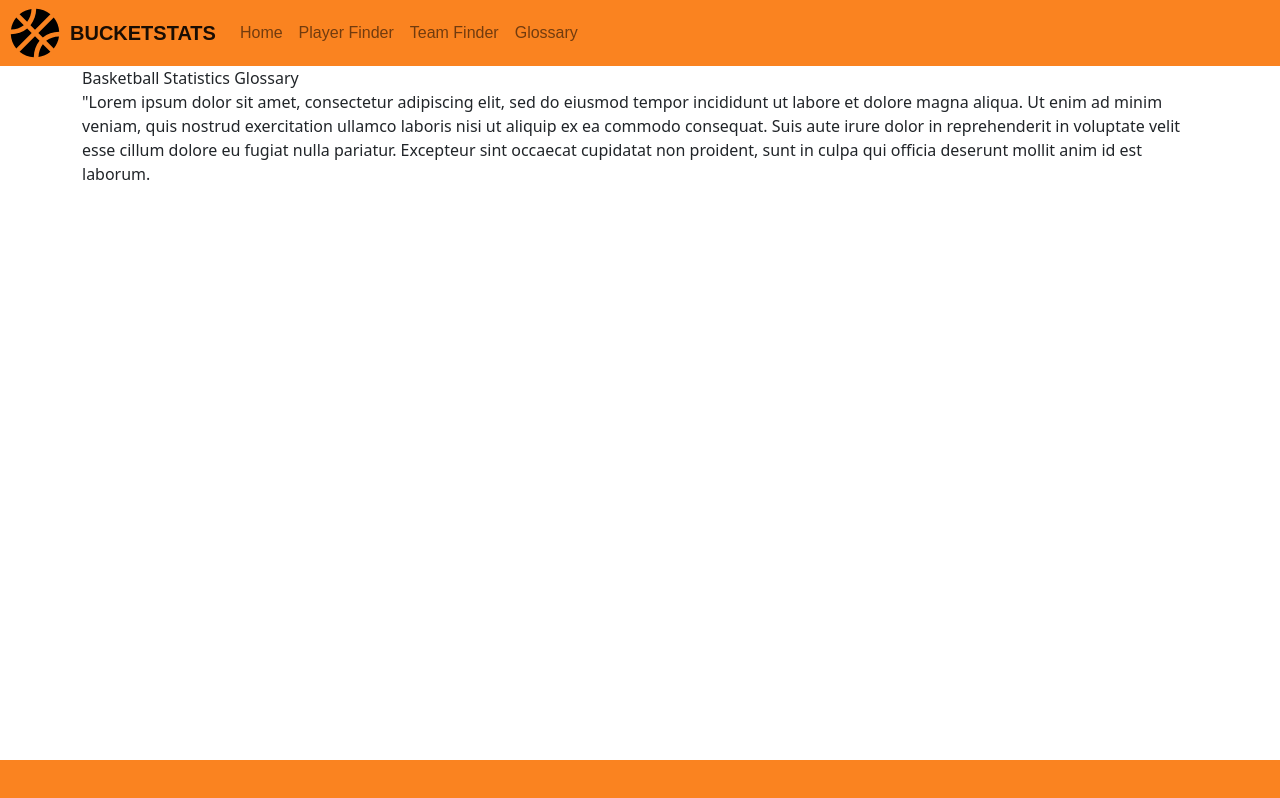
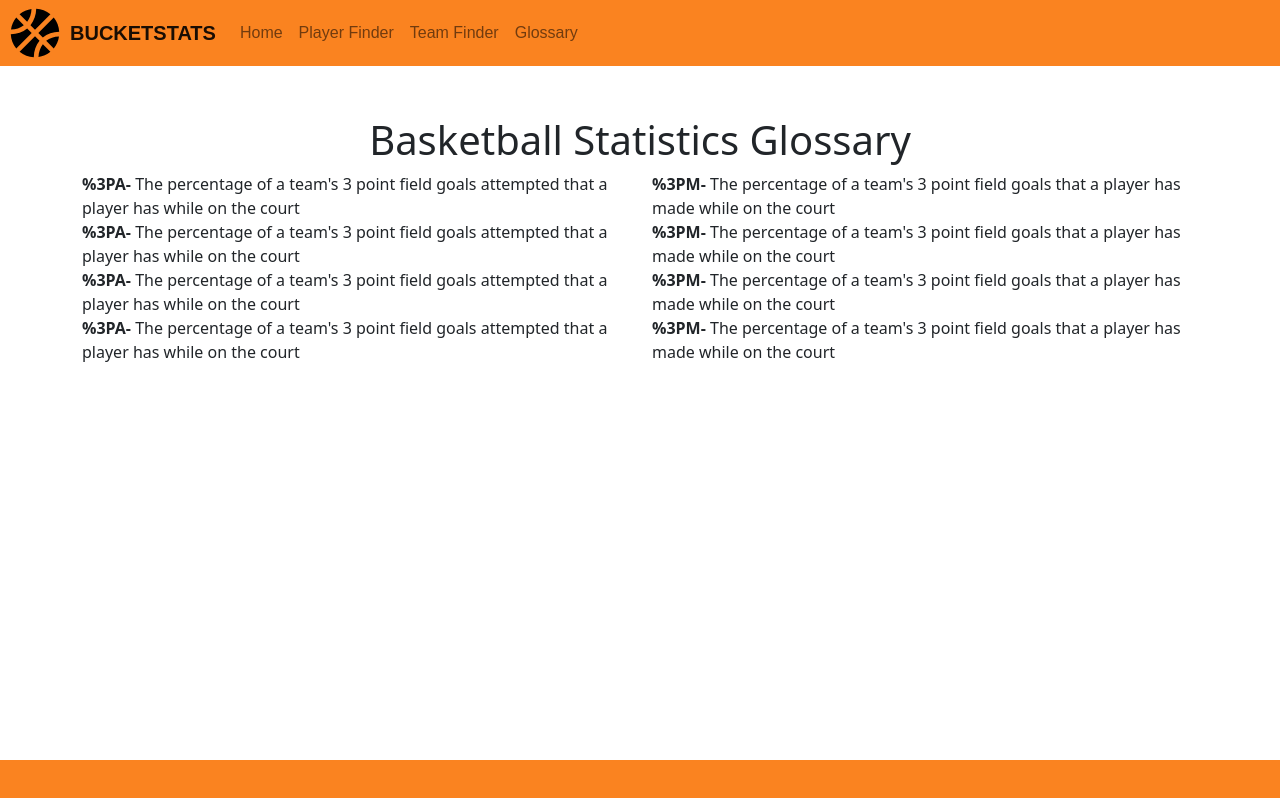
Before and after one commit to Slew401/BallerStats, a React (Create React App) app in the folder source-code/: page /Glossary in a window 1280 px wide. Built offline with nearby package versions, Linux system fonts and the light colour scheme.

Commit message:
Glossary Template Added

```diff
--- a/source-code/public/index.html
+++ b/source-code/public/index.html
@@ -24,7 +24,7 @@
       work correctly both with client-side routing and a non-root public URL.
       Learn how to configure a non-root public URL by running `npm run build`.
     -->
-    <title>React App</title>
+    <title>Bucket Stats</title>
   </head>
   <body>
     <noscript>You need to enable JavaScript to run this app.</noscript>
--- a/source-code/src/App.css
+++ b/source-code/src/App.css
@@ -37,3 +37,12 @@
     padding-top: 50px;
     padding-bottom: 50px;
 }
+
+.content {
+    padding-top: 50px;
+    padding-bottom: 50px;
+}
+
+.title-head {
+    text-align: center;
+}
--- a/source-code/src/App.js
+++ b/source-code/src/App.js
@@ -1,6 +1,6 @@
 import React from 'react'
 import { Navigation, TeamFinder, PlayerFinder, Glossary, Home } from './components'
-import { Switch, Route } from 'react-router-dom'
+import { Switch, Route, Redirect} from 'react-router-dom'
 
 
 import "./App.css";
@@ -13,9 +13,10 @@ const App = () => {
            </div>
             <div className = "main-body">
             <Switch>
-                <Route path = "/Home">
+                {/* Redirect doesnt work to get to home needs fixing*/}
+                <Redirect exact from="/" to = "/Home">
                     <Home/>
-                </Route>
+                </Redirect>
                 <Route path = "/PlayerFinder">
                     <PlayerFinder/>
                 </Route>
--- a/source-code/src/components/Glossary.js
+++ b/source-code/src/components/Glossary.js
@@ -1,18 +1,30 @@
 import React from 'react';
-import {Container} from 'react-bootstrap'
+import {Container, Row, Col} from 'react-bootstrap'
 
 const Glossary = () => {
     return (
         <div>
-             <Container>
+             <Container className = "content">
                 <div>
-                    Basketball Statistics Glossary
+                    <h1 className = "title-head">Basketball Statistics Glossary</h1>
                 </div>
                 <div>
-                    "Lorem ipsum dolor sit amet, consectetur adipiscing elit, sed do eiusmod tempor incididunt ut labore et dolore magna
-                    aliqua. Ut enim ad minim veniam, quis nostrud exercitation ullamco laboris nisi ut aliquip ex ea commodo consequat.
-                    Suis aute irure dolor in reprehenderit in voluptate velit esse cillum dolore eu fugiat nulla pariatur.
-                    Excepteur sint occaecat cupidatat non proident, sunt in culpa qui officia deserunt mollit anim id est laborum.
+                    <Row>
+                        <Col><b>%3PA-</b>  The percentage of a team's 3 point field goals attempted that a player has while on the court </Col>
+                        <Col><b>%3PM-</b> The percentage of a team's 3 point field goals that a player has made while on the court</Col>
+                    </Row>
+                    <Row>
+                        <Col><b>%3PA-</b>  The percentage of a team's 3 point field goals attempted that a player has while on the court </Col>
+                        <Col><b>%3PM-</b> The percentage of a team's 3 point field goals that a player has made while on the court</Col>
+                    </Row>
+                    <Row>
+                        <Col><b>%3PA-</b>  The percentage of a team's 3 point field goals attempted that a player has while on the court </Col>
+                        <Col><b>%3PM-</b> The percentage of a team's 3 point field goals that a player has made while on the court</Col>
+                    </Row>
+                    <Row>
+                        <Col><b>%3PA-</b>  The percentage of a team's 3 point field goals attempted that a player has while on the court </Col>
+                        <Col><b>%3PM-</b> The percentage of a team's 3 point field goals that a player has made while on the court</Col>
+                    </Row>
                 </div>
             </Container>
         </div>
--- a/source-code/src/components/Home.js
+++ b/source-code/src/components/Home.js
@@ -4,7 +4,9 @@ import { Container } from 'react-bootstrap'
 const Home = () => {
     return (
         <div>
-           Goop leap
+        <Container className = "content">
+            Hoop Dreams
+        </Container>
         </div>
     )
 }
--- a/source-code/src/components/Navigation.js
+++ b/source-code/src/components/Navigation.js
@@ -11,7 +11,7 @@ const Navigation = () => {
         <div>
             <Navbar bg="bball" expand="lg">
                 <img className = "ball-image" src = {ball} alt = "logo"></img>
-                <span><Navbar.Brand href="#home"><b>BUCKETSTATS</b></Navbar.Brand></span>
+                <><Navbar.Brand><b>BUCKETSTATS</b></Navbar.Brand></>
                 <Navbar.Toggle aria-controls="basic-navbar-nav" />
                 <Navbar.Collapse id="basic-navbar-nav">
                     <Nav>
--- a/source-code/src/components/TeamFinder.js
+++ b/source-code/src/components/TeamFinder.js
@@ -1,9 +1,18 @@
 import React from 'react'
+import { Container } from 'react-bootstrap'
 
 const TeamFinder = () => {
     return (
         <div>
-            The TeamFinder Lives here
+            <Container className = "content">
+                <h1 className = "title-head">Team Finder</h1>
+                <div>
+                    "Lorem ipsum dolor sit amet, consectetur adipiscing elit, sed do eiusmod tempor incididunt ut labore et dolore magna
+                    aliqua. Ut enim ad minim veniam, quis nostrud exercitation ullamco laboris nisi ut aliquip ex ea commodo consequat.
+                    Suis aute irure dolor in reprehenderit in voluptate velit esse cillum dolore eu fugiat nulla pariatur.
+                    Excepteur sint occaecat cupidatat non proident, sunt in culpa qui officia deserunt mollit anim id est laborum.
+                </div>
+            </Container>
         </div>
     )
 }
```
